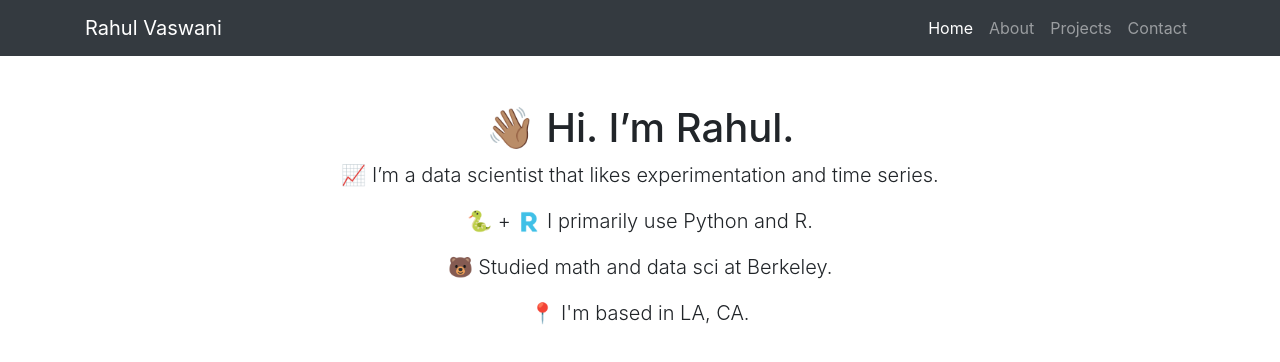
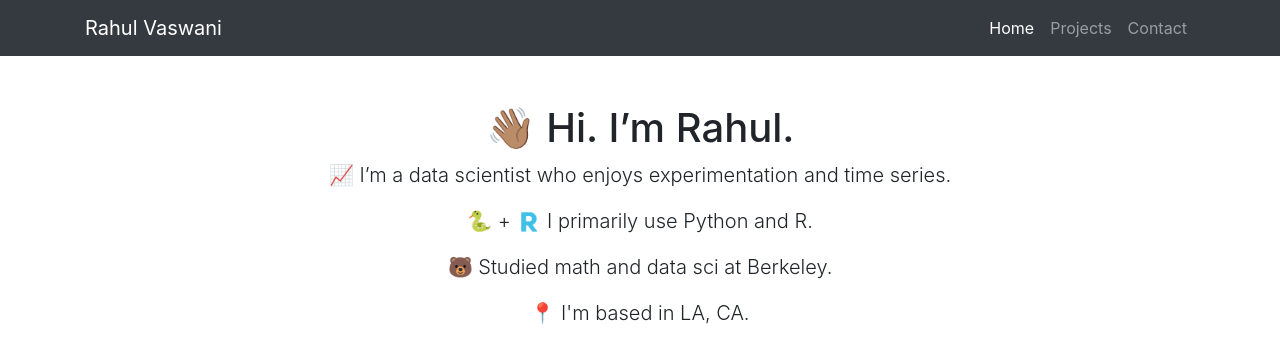
Before and after one commit to rahulvas/rahulvas.github.io, a website: page index.html in a window 1280 px wide. Drawn offline with Linux system fonts and the light colour scheme.

Commit message:
edited index

```diff
--- a/index.html
+++ b/index.html
@@ -27,13 +27,13 @@
       <div class="collapse navbar-collapse" id="navbarResponsive">
         <ul class="navbar-nav ml-auto">
           <li class="nav-item active">
-            <a class="nav-link" href="#">Home
+            <a class="nav-link" href="index.html">Home
               <span class="sr-only">(current)</span>
             </a>
           </li>
-          <li class="nav-item">
+          <!-- <li class="nav-item">
             <a class="nav-link" href="#">About</a>
-          </li>
+          </li> -->
           <li class="nav-item">
             <a class="nav-link" href="#">Projects</a>
           </li>
@@ -50,7 +50,7 @@
     <div class="row">
       <div class="col-lg-12 text-center">
         <h1 class="mt-5">👋🏽 Hi. I’m Rahul.</h1>
-        <p class="lead">📈 I’m a data scientist that likes experimentation and time series.</p>
+        <p class="lead">📈 I’m a data scientist who enjoys experimentation and time series.</p>
         <p class="lead">🐍 + 🇷 I primarily use Python and R.</p>
         <p class="lead">🐻 Studied math and data sci at Berkeley.</p>
         <p class="lead">📍 I'm based in LA, CA.</p>
```
